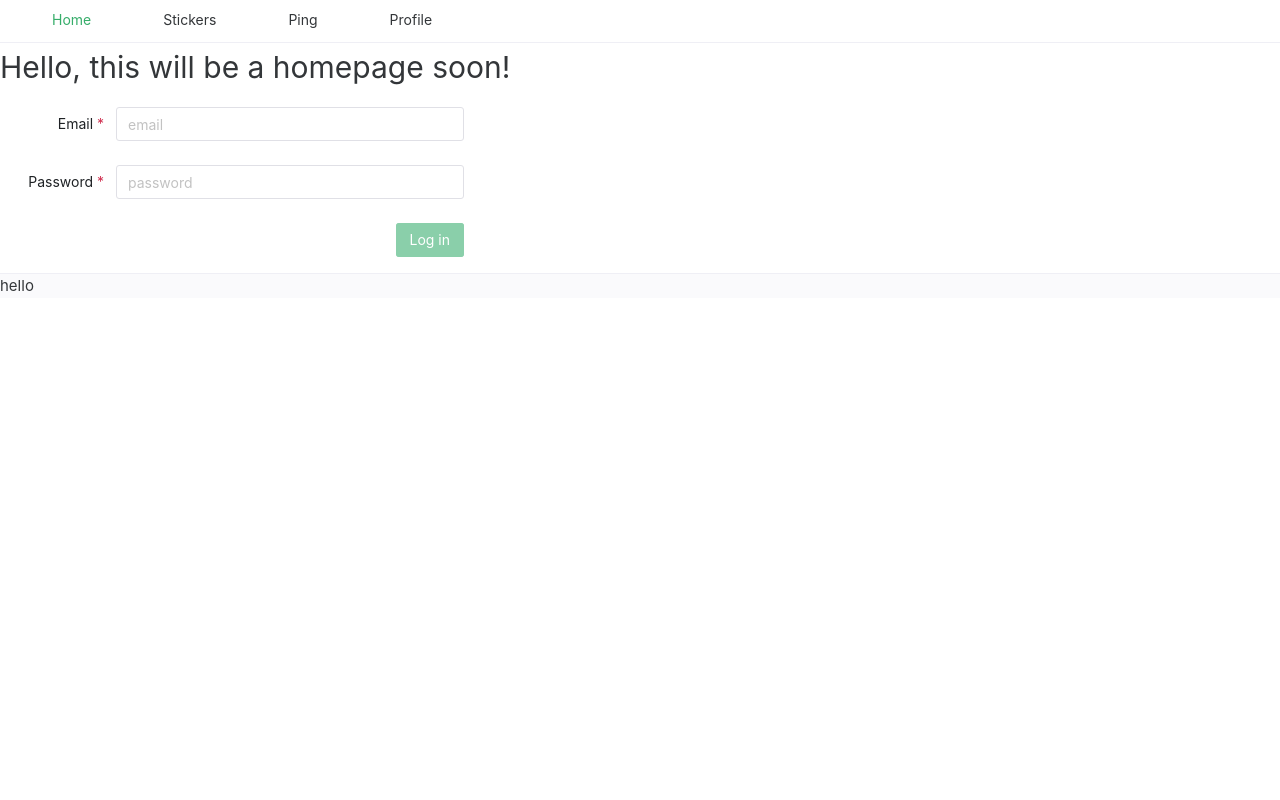
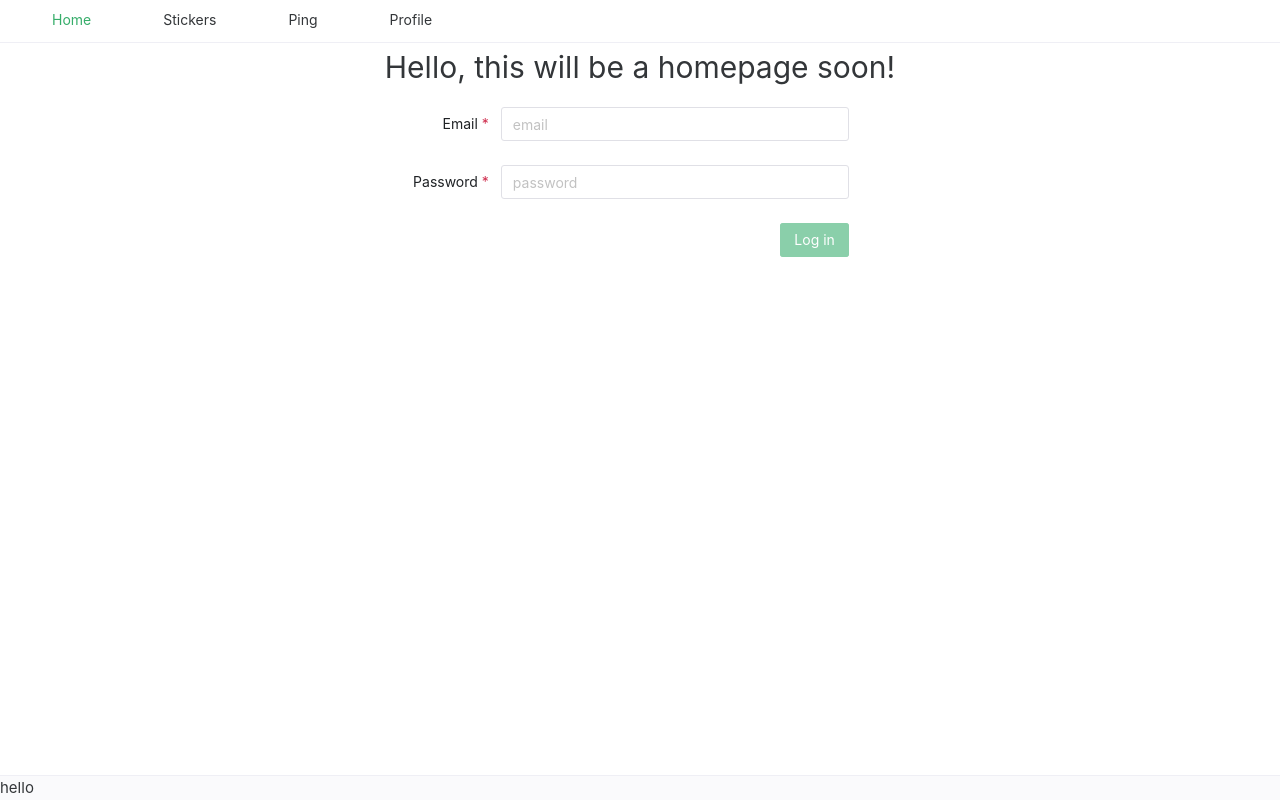
Before and after one commit to th3tard1sparadox/vue-webshop, a Vue app in the folder client/: page / in a window 1280 px wide. Built offline with nearby package versions, Linux system fonts and the light colour scheme; some icons are missing.

Commit message:
fix flex styling

```diff
--- a/client/src/App.vue
+++ b/client/src/App.vue
@@ -5,11 +5,13 @@ import Header from './components/Header.vue'
 <template>
   <n-message-provider>
     <n-space vertical>
-      <n-layout>
+      <n-layout style="height: 100vh; display: flex; flex-direction: column;">
         <n-layout-header bordered>
           <Header></Header>
         </n-layout-header>
-        <router-view />
+        <div style="display: flex; justify-content: center; flex: 1 0 auto">
+          <router-view />
+        </div>
         <n-layout-footer bordered>
           hello
         </n-layout-footer>
@@ -26,4 +28,9 @@ import Header from './components/Header.vue'
   font-weight: normal;
   height: 100%;
 }
+
+.n-layout-scroll-container {
+  display: flex;
+  flex-direction: column;
+}
 </style>
```
